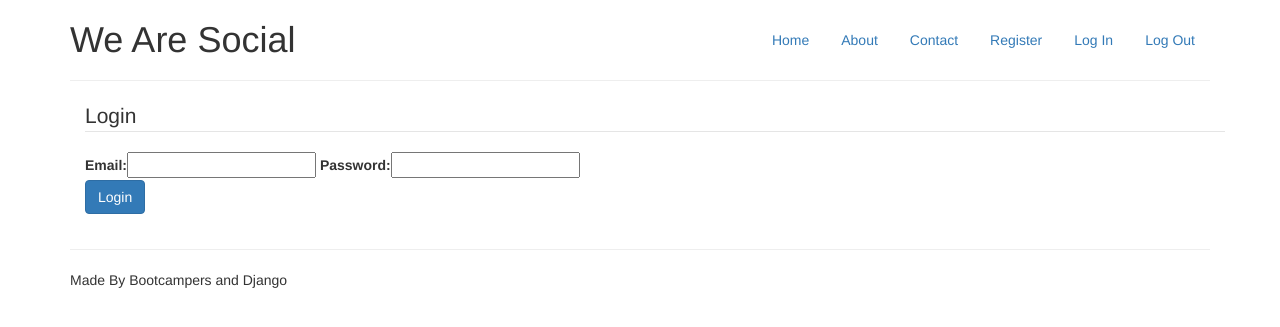
After one commit to Code-Institute-Org/we_are_social, a Django app: page /login/ in a window 1280 px wide. The commit adds this page. Shown: the top 327 px of the page. Run offline with Django 3.2, Linux system fonts and the light colour scheme; some libraries are stand-ins or nearby versions.

Commit message:
Added ability to Log In

```diff
--- a/accounts/forms.py
+++ b/accounts/forms.py
@@ -39,3 +39,8 @@ class UserRegistrationForm(UserCreationForm):
             instance.save()
 
         return instance
+
+
+class UserLoginForm(forms.Form):
+    email = forms.EmailField()
+    password = forms.CharField(widget=forms.PasswordInput)
--- a/accounts/views.py
+++ b/accounts/views.py
@@ -1,5 +1,7 @@
 from django.contrib import messages, auth
-from accounts.forms import UserRegistrationForm
+from django.contrib.auth.decorators import login_required
+
+from accounts.forms import UserRegistrationForm, UserLoginForm
 from django.core.urlresolvers import reverse
 from django.shortcuts import render, redirect
 from django.template.context_processors import csrf
@@ -31,5 +33,28 @@ def register(request):
     return render(request, 'register.html', args)
 
 
+@login_required(login_url='/login/')
 def profile(request):
     return render(request, 'profile.html')
+
+
+def login(request):
+    if request.method == 'POST':
+        form = UserLoginForm(request.POST)
+        if form.is_valid():
+            user = auth.authenticate(email=request.POST.get('email'),
+                                    password=request.POST.get('password'))
+
+            if user is not None:
+                auth.login(request, user)
+                messages.error(request, "You have successfully logged in")
+                return redirect(reverse('profile'))
+            else:
+                form.add_error(None, "Your email or password was not recognised")
+
+    else:
+        form = UserLoginForm()
+
+    args = {'form':form}
+    args.update(csrf(request))
+    return render(request, 'login.html', args)
--- a/templates/base.html
+++ b/templates/base.html
@@ -18,7 +18,7 @@
             <li><a href="/pages/about/">About</a></li>
             <li><a href="#">Contact</a></li>
             <li><a href="{% url 'register' %}">Register</a></li>
-            <li><a href="#">Log In</a></li>
+            <li><a href="{% url 'login' %}">Log In</a></li>
             <li><a href="#">Log Out</a></li>
        </ul>
        <h1><span class="fui-settings-16 muted">We Are Social</span></h1>
--- /dev/null
+++ b/templates/login.html
@@ -0,0 +1,12 @@
+{% extends "base.html" %}
+{% load bootstrap_tags %}
+{% block content %}
+    <form role="form" method="post" action="{% url 'login' %}">
+        <legend>Login</legend>
+        {% csrf_token %}
+        {{ form| as_bootstrap }}
+        <div class="form-group">
+            <button type="submit" class="btn btn-primary">Login</button>
+        </div>
+    </form>
+{% endblock %}
--- a/we_are_social/urls.py
+++ b/we_are_social/urls.py
@@ -16,7 +16,7 @@ Including another URLconf
 from django.conf.urls import url, include
 from django.contrib import admin
 from home import views
-from accounts.views import register, profile
+from accounts.views import register, profile, login
 
 urlpatterns = [
     url(r'^admin/', admin.site.urls),
@@ -24,4 +24,5 @@ urlpatterns = [
     url(r'^pages/', include('django.contrib.flatpages.urls')),
     url(r'^register/$', register, name='register'),
     url(r'^profile/$', profile, name='profile'),
+    url(r'^login/$', login, name='login'),
 ]
```
